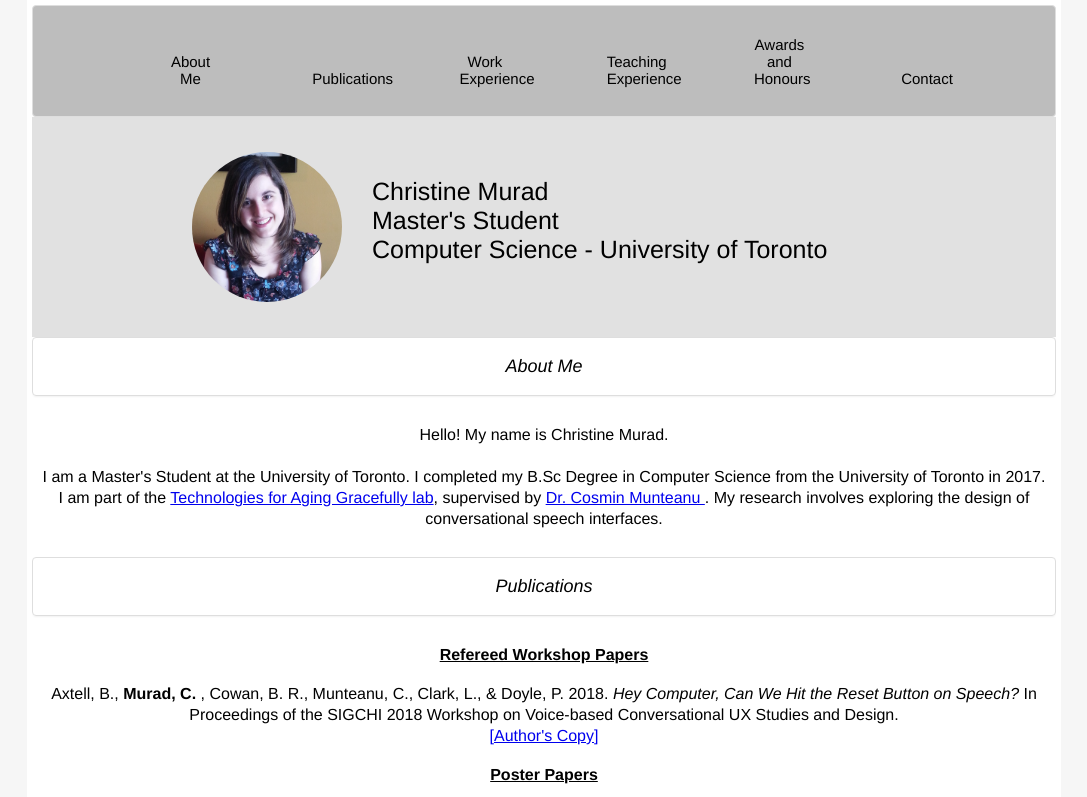
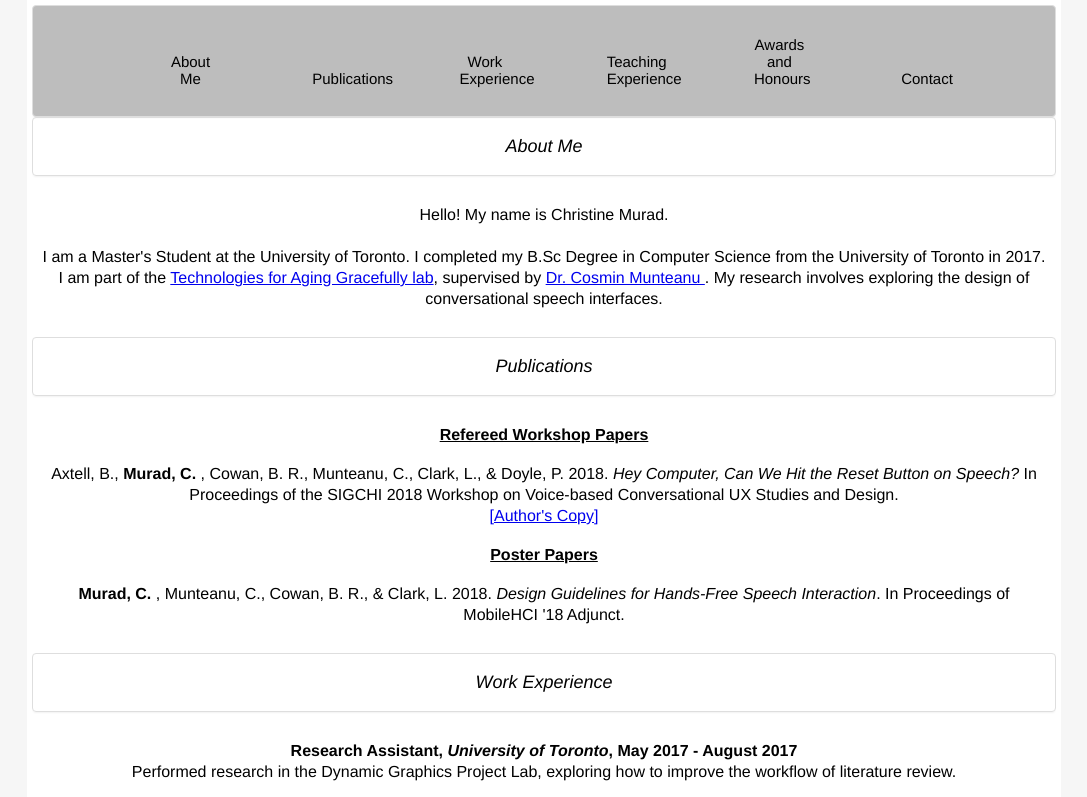
Before and after one commit to christinem/christinem.github.io, a plain HTML site: page index.html in a window 1280 px wide. Shown: the top 797 px of the page, without its empty margins (96-1183 px from the left). Drawn offline with nearby package versions, Linux system fonts and the light colour scheme.

Commit message:
Removed personal header till I can fix layout

```diff
--- a/index.html
+++ b/index.html
@@ -29,14 +29,14 @@
             </nav>
         </header>
 
-        <div id="personal">
+       <!--  <div id="personal">
             <img id="headshot" class="hvr-grow" src="img/headshot.png">
             <div id="name">
                 Christine Murad <br>
                 Master's Student <br>
                 Computer Science - University of Toronto
             </div>
-        </div>
+        </div> -->
 
         <div id="about_me">
             <div class="headline">
```
